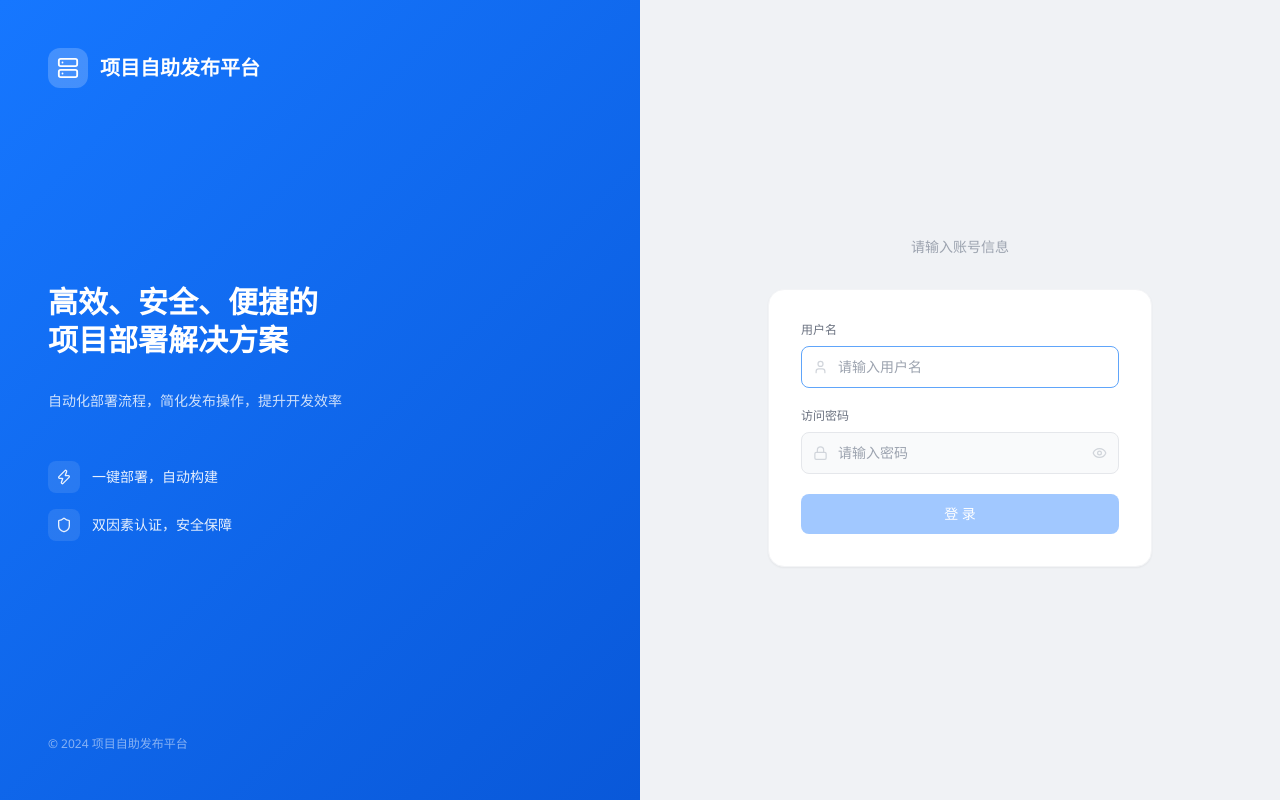
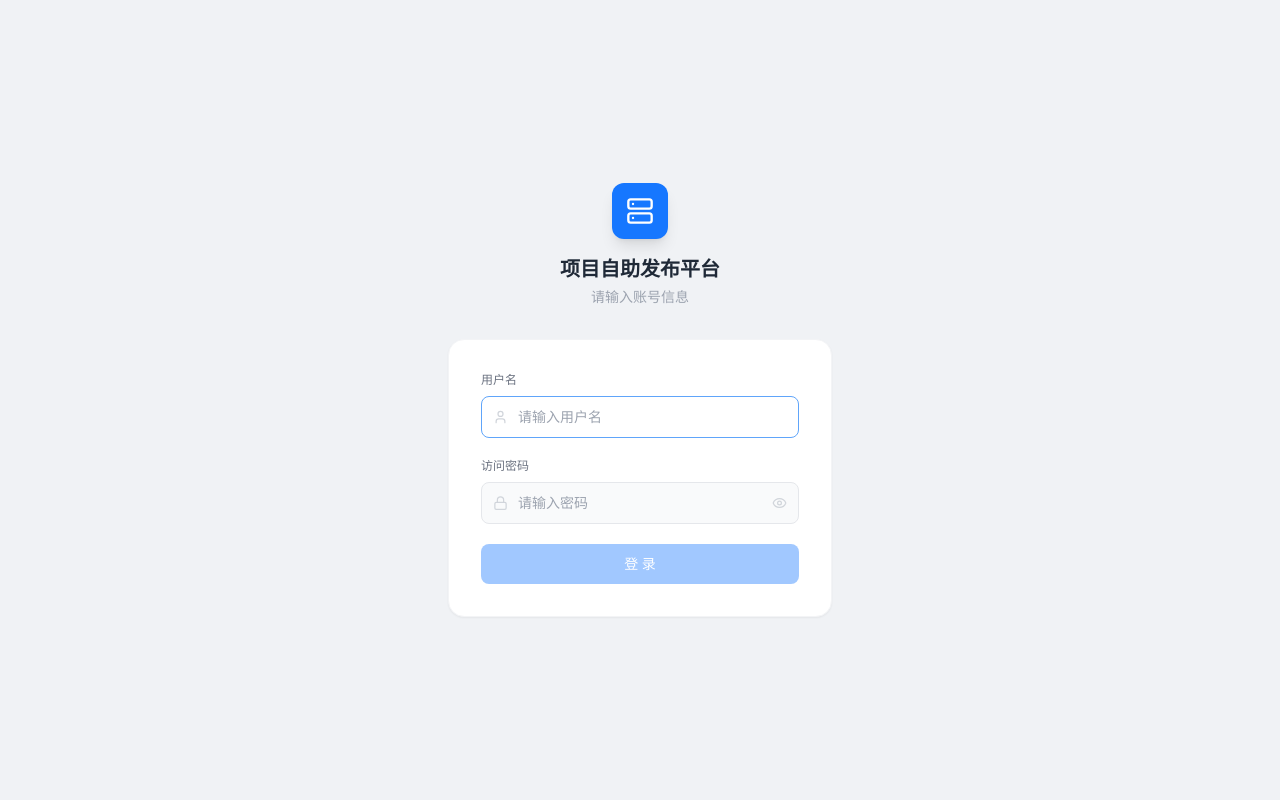
Before and after one commit to leleroyn/deploy-tool, a React (Vite) app in the folder web/: page / in a window 1280 px wide. Built offline with nearby package versions, Linux system fonts and the light colour scheme.

Commit message:
Revert "feat: two-column login layout with branding panel"
This reverts commit a40bed9a1b421f8b2aed24b5f3f1e88fa2ea4f58.

```diff
--- a/web/src/pages/LoginPage.tsx
+++ b/web/src/pages/LoginPage.tsx
@@ -1,5 +1,5 @@
 import React, { useState, useEffect, useRef } from 'react';
-import { Server, Lock, User as UserIcon, Eye, EyeOff, Loader, Shield, Zap } from 'lucide-react';
+import { Server, Lock, User as UserIcon, Eye, EyeOff, Loader } from 'lucide-react';
 import { api, setToken } from '../api/http';
 
 interface LoginPageProps {
@@ -113,52 +113,12 @@ const LoginPage: React.FC<LoginPageProps> = ({ onLogin }) => {
   };
 
   return (
-    <div className="min-h-screen flex" style={{ background: '#F0F2F5' }}>
     <div
-        className="hidden lg:flex lg:w-1/2 flex-col justify-between p-12"
-        style={{ background: 'linear-gradient(135deg, #1677FF 0%, #0958D9 100%)' }}
+      className="min-h-screen flex items-center justify-center"
+      style={{ background: '#F0F2F5' }}
     >
-        <div>
-          <div className="flex items-center gap-3">
-            <div className="w-10 h-10 rounded-xl bg-white/20 flex items-center justify-center">
-              <Server size={22} className="text-white" />
-            </div>
-            <span className="text-xl font-bold text-white">项目自助发布平台</span>
-          </div>
-        </div>
-
-        <div className="space-y-8">
-          <h2 className="text-3xl font-bold text-white leading-tight">
-            高效、安全、便捷的<br />项目部署解决方案
-          </h2>
-          <p className="text-white/80 text-sm leading-relaxed">
-            自动化部署流程，简化发布操作，提升开发效率
-          </p>
-
-          <div className="space-y-4 pt-4">
-            <div className="flex items-center gap-3 text-white/90">
-              <div className="w-8 h-8 rounded-lg bg-white/10 flex items-center justify-center">
-                <Zap size={16} />
-              </div>
-              <span className="text-sm">一键部署，自动构建</span>
-            </div>
-            <div className="flex items-center gap-3 text-white/90">
-              <div className="w-8 h-8 rounded-lg bg-white/10 flex items-center justify-center">
-                <Shield size={16} />
-              </div>
-              <span className="text-sm">双因素认证，安全保障</span>
-            </div>
-          </div>
-        </div>
-
-        <div className="text-white/50 text-xs">
-          © 2024 项目自助发布平台
-        </div>
-      </div>
-
-      <div className="flex-1 flex items-center justify-center p-6 lg:p-12">
       <div className="w-full max-w-sm">
-          <div className="lg:hidden text-center mb-8">
+        <div className="text-center mb-8">
           <div
             className="w-14 h-14 rounded-xl flex items-center justify-center mx-auto mb-4 shadow-lg"
             style={{ background: '#1677FF' }}
@@ -166,9 +126,6 @@ const LoginPage: React.FC<LoginPageProps> = ({ onLogin }) => {
             <Server size={28} className="text-white" />
           </div>
           <h1 className="text-xl font-bold text-gray-800">项目自助发布平台</h1>
-          </div>
-
-          <div className="text-center mb-8">
           <p className="text-sm text-gray-400 mt-1">
             {step === 'credentials' ? '请输入账号信息' : otpPurpose === 'setup' ? '请绑定双因素认证' : '请输入验证码'}
           </p>
@@ -314,7 +271,6 @@ const LoginPage: React.FC<LoginPageProps> = ({ onLogin }) => {
         </div>
       </div>
     </div>
-    </div>
   );
 };
 
```
Lines whose indentation alone changed are shown as unchanged.
